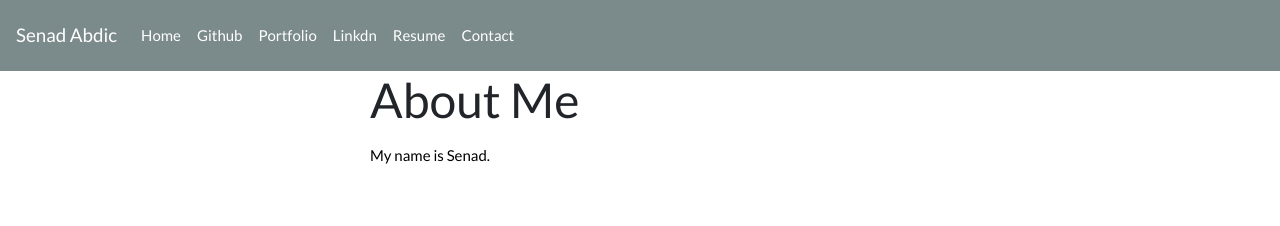
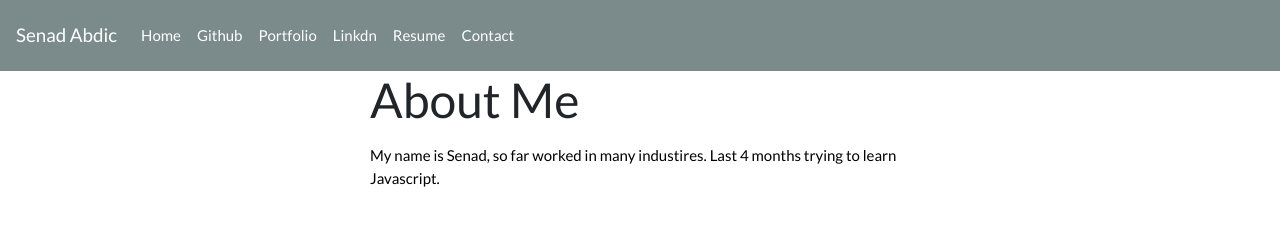
Before and after one commit to senad83/updated-portifolio, a plain HTML site: page index.html in a window 1280 px wide. Drawn offline with nearby package versions, Linux system fonts and the light colour scheme.

```diff
--- a/index.html
+++ b/index.html
@@ -52,7 +52,7 @@
         <div class="col-sm-6 main-content">
           <h1>About Me</h1>
 
-          <p id='text'><p>My name is Senad.  </p>
+          <p id='text'><p>My name is Senad, so far worked in many industires. Last 4 months trying to learn Javascript.  </p>
         </div>
         <div class="col-sm-3">
 
```
